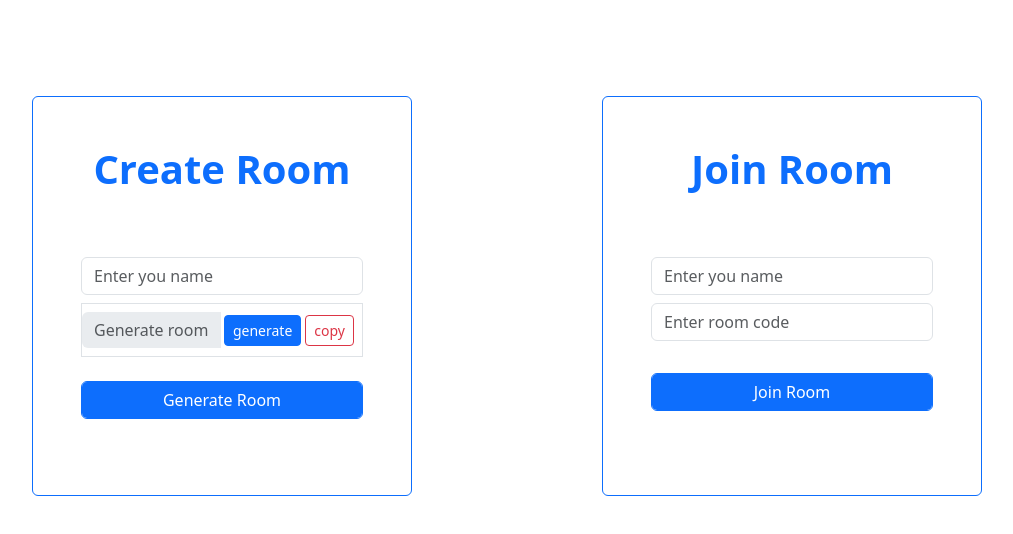
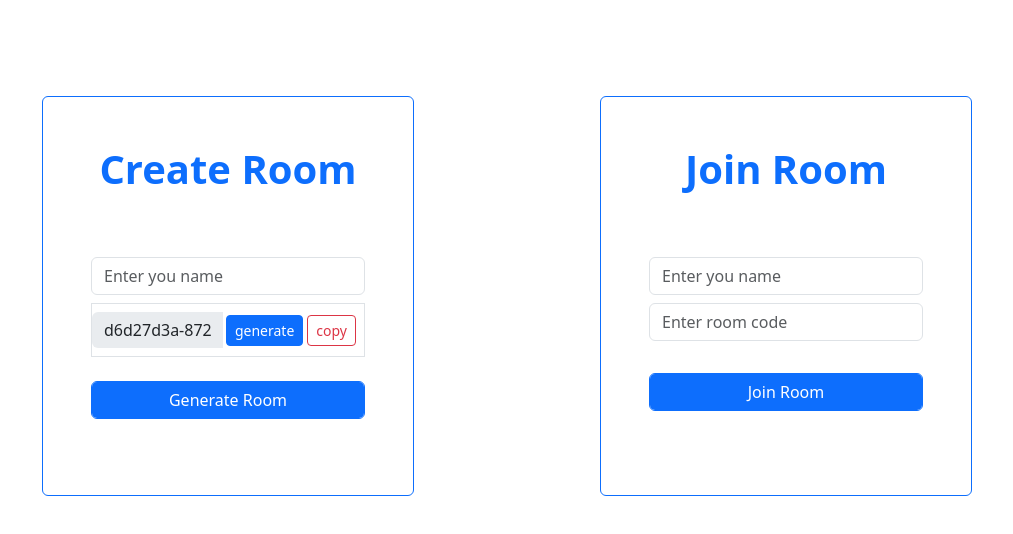
Before and after one commit to jnp2018/slack, a React (Create React App) app in the folder collab-whiteboard/: page / in a window 1280 px wide. Shown: the top 534 px of the page, without its empty margins (133-1146 px from the left). Built offline with nearby package versions, Linux system fonts and the light colour scheme; no server answers.

Commit message:
Add generate function to generate button

```diff
--- a/collab-whiteboard/src/App.js
+++ b/collab-whiteboard/src/App.js
@@ -13,7 +13,12 @@ function App() {
   };
   return (
     <div className='container'>
-       <Form></Form>
+        <div className="container">
+    <Routes>
+    //  <Route path="/" element={<Form uuid={uuid} ></Form>}></Route>
+
+    </Routes>
+    </div>
     </div>
   );
 }
--- a/collab-whiteboard/src/widgets/CreateForm.jsx
+++ b/collab-whiteboard/src/widgets/CreateForm.jsx
@@ -1,7 +1,7 @@
 import React, { useEffect, useRef, useState } from 'react';
 import { useNavigate } from 'react-router-dom';
-const CreateRoomForm=({uuid, socket, setUser})=>{
-
+const CreateRoomForm=({uuid})=>{
+    const [roomId, setRoomId]=useState(uuid());
    return (
      <form className="form col-md-12 mt-5">
       <div className="form-group">
@@ -14,14 +14,14 @@ const CreateRoomForm=({uuid, socket, setUser})=>{
 
          <div className="input-group d-flex gap-1 align-items-center justify-content-center">
             <input type="text"
-
+              value={roomId}
             className="form-control my-2 border-0"
             disabled
             placeholder="Generate room code"
             />
             <div className="input-group-append">
                <button className="btn btn-primary btn-sm me-1"
-
+                           onClick={()=>setRoomId(uuid)}
                 type="button">
                   generate
                </button>
@@ -35,7 +35,7 @@ const CreateRoomForm=({uuid, socket, setUser})=>{
       </div>
      <button type="submit"
      className="mt-4 btn btn-primary btn-block form-control"
-  >
+    >
          Generate Room
      </button>
      </form>
--- a/collab-whiteboard/src/widgets/Form.jsx
+++ b/collab-whiteboard/src/widgets/Form.jsx
@@ -1,12 +1,12 @@
 import CreateRoomForm from "./CreateForm";
 import JoinRoomForm from "./JoinForm";
 import './Form.css';
-const Form=()=>{
+const Form=({uuid})=>{
   return(
      <div className="row h-100 pt-5">
         <div className="col-md-4 mt-5 form-box p-5 border border-primary rounded-2 mx-auto d-flex flex-column align-items-center">
             <h1 className="text-primary fw-bold">Create Room</h1>
-            <CreateRoomForm ></CreateRoomForm>
+            <CreateRoomForm uuid={uuid} ></CreateRoomForm>
         </div>
         <div className="col-md-4 mt-5 form-box p-5 border border-primary rounded-2 mx-auto d-flex flex-column align-items-center">
             <h1 className="text-primary fw-bold">Join Room</h1>
```
